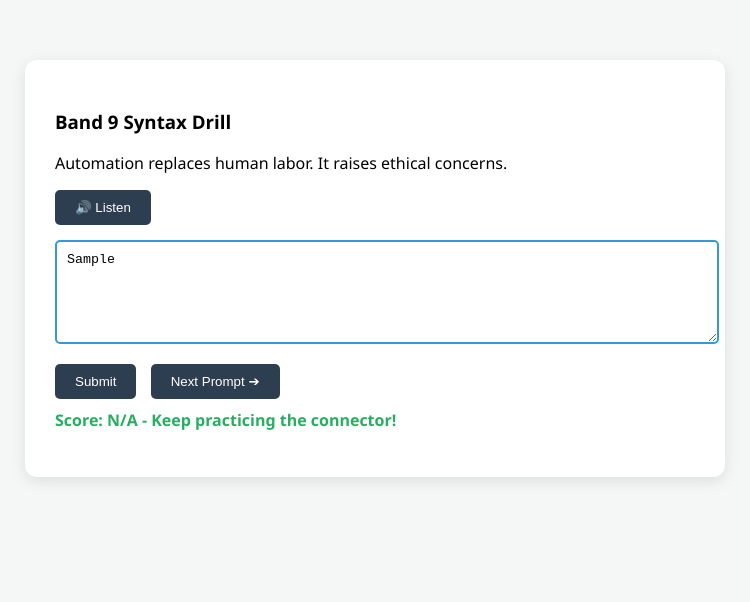
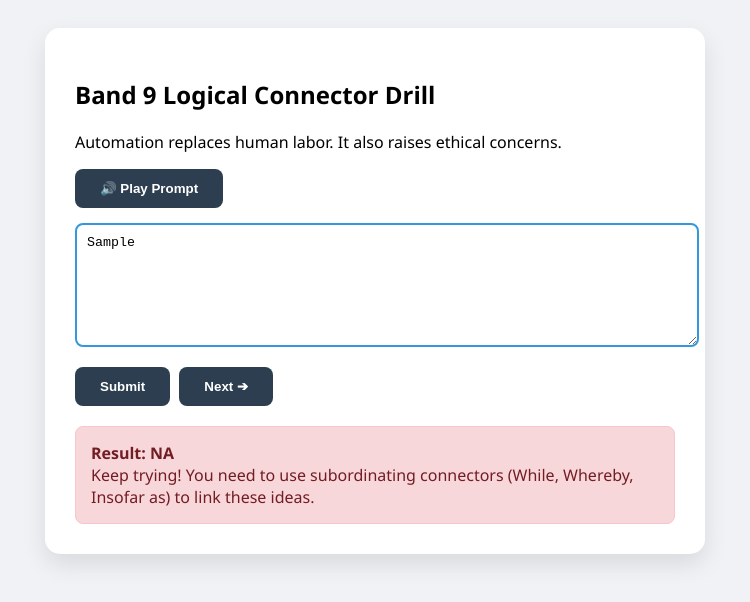
Before and after one commit to gyoutrain-lab/IELTS-connector-logic-2, a plain HTML site: page index.html in a window 1280 px wide. Both pictures are taken after typing "Sample" into the empty fields and a click on the button "Submit". Shown: the whole page, without its empty margins (265-1015 px from the left). Drawn offline with Linux system fonts and the light colour scheme.

Commit message:
Update index.html

```diff
--- a/index.html
+++ b/index.html
@@ -2,62 +2,70 @@
 <html>
 <head>
     <style>
-        body { font-family: 'Segoe UI', sans-serif; max-width: 700px; margin: 40px auto; padding: 20px; background: #f4f7f6; }
-        .card { background: white; padding: 30px; border-radius: 12px; box-shadow: 0 4px 15px rgba(0,0,0,0.1); }
-        textarea { width: 100%; height: 80px; margin: 15px 0; padding: 10px; border: 2px solid #3498db; border-radius: 5px; }
-        button { padding: 10px 20px; border: none; border-radius: 5px; cursor: pointer; background: #2c3e50; color: white; margin-right: 10px; }
-        #score { font-weight: bold; color: #27ae60; margin-top: 10px; }
+        body { font-family: 'Segoe UI', sans-serif; background: #f0f2f5; padding: 20px; }
+        .app-container { max-width: 600px; margin: auto; background: white; padding: 30px; border-radius: 15px; box-shadow: 0 10px 25px rgba(0,0,0,0.1); }
+        textarea { width: 100%; height: 100px; margin: 15px 0; padding: 10px; border: 2px solid #3498db; border-radius: 8px; }
+        button { padding: 12px 25px; border: none; border-radius: 8px; cursor: pointer; background: #2c3e50; color: white; margin-right: 5px; font-weight: bold; }
+        .feedback { margin-top: 20px; padding: 15px; border-radius: 8px; font-weight: 500; }
+        .band-9 { background: #d4edda; color: #155724; border: 1px solid #c3e6cb; }
+        .band-67 { background: #fff3cd; color: #856404; border: 1px solid #ffeeba; }
+        .na { background: #f8d7da; color: #721c24; border: 1px solid #f5c6cb; }
     </style>
 </head>
 <body>
-    <div class="card">
-        <h3>Band 9 Syntax Drill</h3>
-        <p id="prompt">Loading...</p>
-        <button onclick="speak()">🔊 Listen</button>
-        <textarea id="userInput" placeholder="Transform this to Band 9 syntax..."></textarea>
-        <br>
-        <button onclick="checkSyntax()">Submit</button>
-        <button onclick="nextPrompt()">Next Prompt ➔</button>
-        <p id="score"></p>
-    </div>
+
+<div class="app-container">
+    <h2 id="title">Band 9 Logical Connector Drill</h2>
+    <p id="prompt">Loading...</p>
+    <button onclick="speakText(document.getElementById('prompt').innerText)">🔊 Play Prompt</button>
+    <textarea id="userInput" placeholder="Apply your Band 9 blueprint here..."></textarea>
+    <button onclick="evaluateResponse()">Submit</button>
+    <button onclick="nextPrompt()">Next ➔</button>
+    <div id="feedback" class="feedback" style="display:none;"></div>
+</div>
 
 <script>
 const prompts = [
-    "Automation replaces human labor. It raises ethical concerns.",
-    "Education is expensive. It is a necessary investment.",
-    "Online shopping is convenient. It harms local businesses.",
-    "Medical standards are strict. They ensure patient safety.",
-    "Public transport is slow. It reduces urban pollution."
-    // Add up to 50 here
+    "Automation replaces human labor. It also raises ethical concerns.",
+    "Nurses must learn international standards. They will be more competitive globally.",
+    "Hospitals use digital records. Errors in medication decrease.",
+    "Standardized training is expensive. It ensures high quality of care."
 ];
+let idx = 0;
 
-let currentIndex = 0;
-
-function speak() {
-    const msg = new SpeechSynthesisUtterance(document.getElementById('prompt').innerText);
+function speakText(text) {
+    const msg = new SpeechSynthesisUtterance(text);
     window.speechSynthesis.speak(msg);
 }
 
-function checkSyntax() {
+function evaluateResponse() {
     const input = document.getElementById('userInput').value.toLowerCase();
-    const scoreDiv = document.getElementById('score');
+    const fb = document.getElementById('feedback');
+    fb.style.display = 'block';
 
-    // Logic: If input contains a subordinating conjunction and semicolon/comma structure
-    if (input.includes('while') || input.includes('whereby') || input.includes('insofar as')) {
-        scoreDiv.innerText = "Score: Band 9 - Advanced Syntactic Integration";
-    } else {
-        scoreDiv.innerText = "Score: N/A - Keep practicing the connector!";
+    let score = "NA";
+    let message = "Keep trying! You need to use subordinating connectors (While, Whereby, Insofar as) to link these ideas.";
+
+    if ((input.includes('while') || input.includes('whereby') || input.includes('insofar as')) && input.includes(';')) {
+        score = "Band 9";
+        message = "Excellent! You have achieved Band 9 structural integration by using complex subordination and punctuation.";
+    } else if (input.length > 20) {
+        score = "Band 6-7";
+        message = "Your sentence is clear, but it lacks the 'Band 9' syntactic complexity. Try using a semicolon and a more precise logical connector.";
     }
+
+    fb.className = "feedback " + (score === "Band 9" ? "band-9" : score === "Band 6-7" ? "band-67" : "na");
+    fb.innerHTML = `<strong>Result: ${score}</strong><br>${message}`;
+    speakText(`The estimated score is ${score}. ${message}`);
 }
 
 function nextPrompt() {
-    currentIndex = (currentIndex + 1) % prompts.length;
-    document.getElementById('prompt').innerText = prompts[currentIndex];
+    idx = (idx + 1) % prompts.length;
+    document.getElementById('prompt').innerText = prompts[idx];
+    document.getElementById('feedback').style.display = 'none';
     document.getElementById('userInput').value = "";
-    document.getElementById('score').innerText = "";
 }
-
-window.onload = () => document.getElementById('prompt').innerText = prompts[0];
+document.getElementById('prompt').innerText = prompts[0];
 </script>
 </body>
 </html>
```
